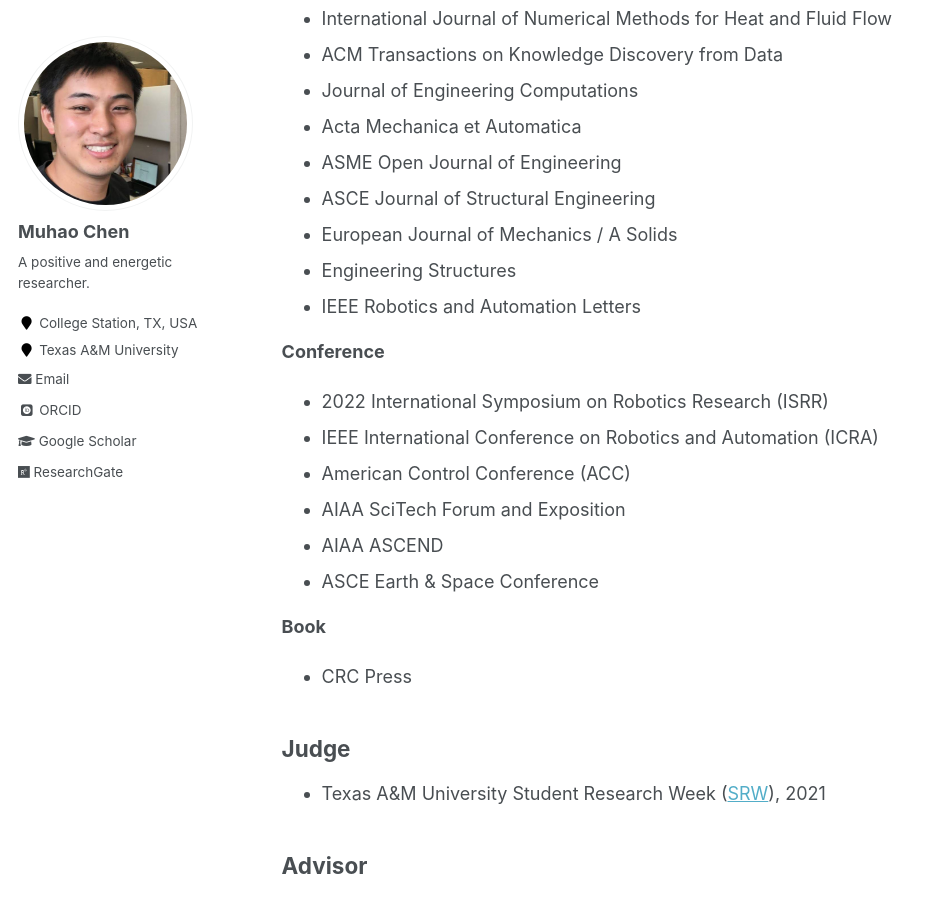
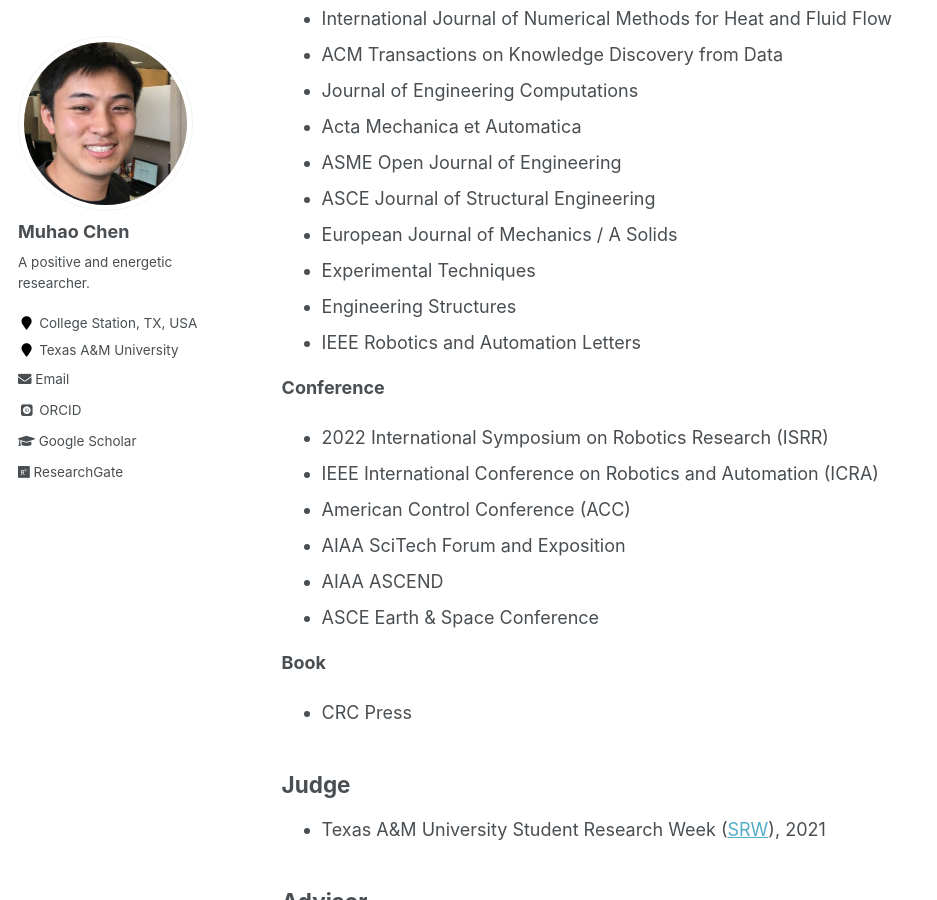
Before and after one commit to Muhao-Chen/muhao-chen.github.io, a Jekyll site: the page built from _pages/professional-activities.md, in a window 1280 px wide and 900 px high, scrolled down 2028 px. Shown: the whole window, without its empty margins (0-937 px from the left). Built offline with Jekyll 4.4.1, drawn with Linux system fonts in a browser that asks for light colours; some web fonts are replaced.

Commit message:
Update professional-activities.md

```diff
--- a/_pages/professional-activities.md
+++ b/_pages/professional-activities.md
@@ -69,6 +69,7 @@ toc_max_header: 1
 * ASME Open Journal of Engineering
 * ASCE Journal of Structural Engineering
 * European Journal of Mechanics / A Solids
+* Experimental Techniques
 * Engineering Structures
 * IEEE Robotics and Automation Letters
 
```
